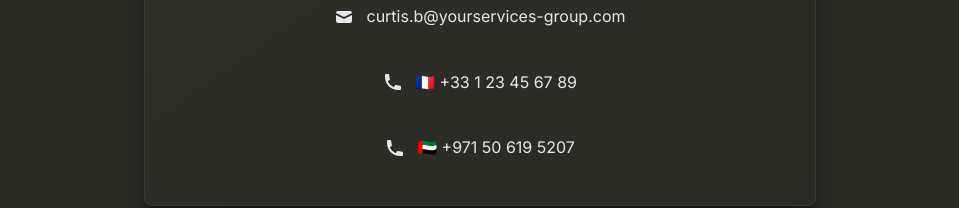
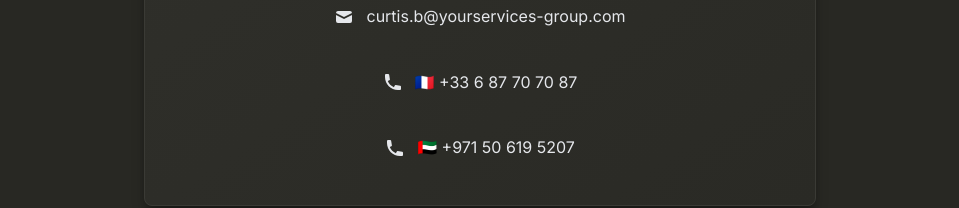
Before and after one commit to rylessKechit/cb-bio, a Next.js app: page / in a window 1280 px wide. Shown: the part 1670-1878 px from the top of the page, without its empty margins (160-1119 px from the left). Built offline with nearby package versions, Linux system fonts and the light colour scheme; a web font is replaced by a local one.

Commit message:
changed number

```diff
--- a/pages/index.js
+++ b/pages/index.js
@@ -194,13 +194,13 @@ export default function CEOProfile() {
                 </a>
 
                 <a
-                  href="tel:+33123456789"
+                  href="tel:++33687707087"
                   className="flex items-center justify-center gap-3 text-gray-200 hover:text-accent transition-colors p-3 rounded-lg hover:bg-dark-hover"
                 >
                   <svg className="w-5 h-5" fill="currentColor" viewBox="0 0 20 20">
                     <path d="M2 3a1 1 0 011-1h2.153a1 1 0 01.986.836l.74 4.435a1 1 0 01-.54 1.06l-1.548.773a11.037 11.037 0 006.105 6.105l.774-1.548a1 1 0 011.059-.54l4.435.74a1 1 0 01.836.986V17a1 1 0 01-1 1h-2C7.82 18 2 12.18 2 5V3z"/>
                   </svg>
-                  <span>🇫🇷 +33 1 23 45 67 89</span>
+                  <span>🇫🇷 +33 6 87 70 70 87</span>
                 </a>
 
                 <a
```
